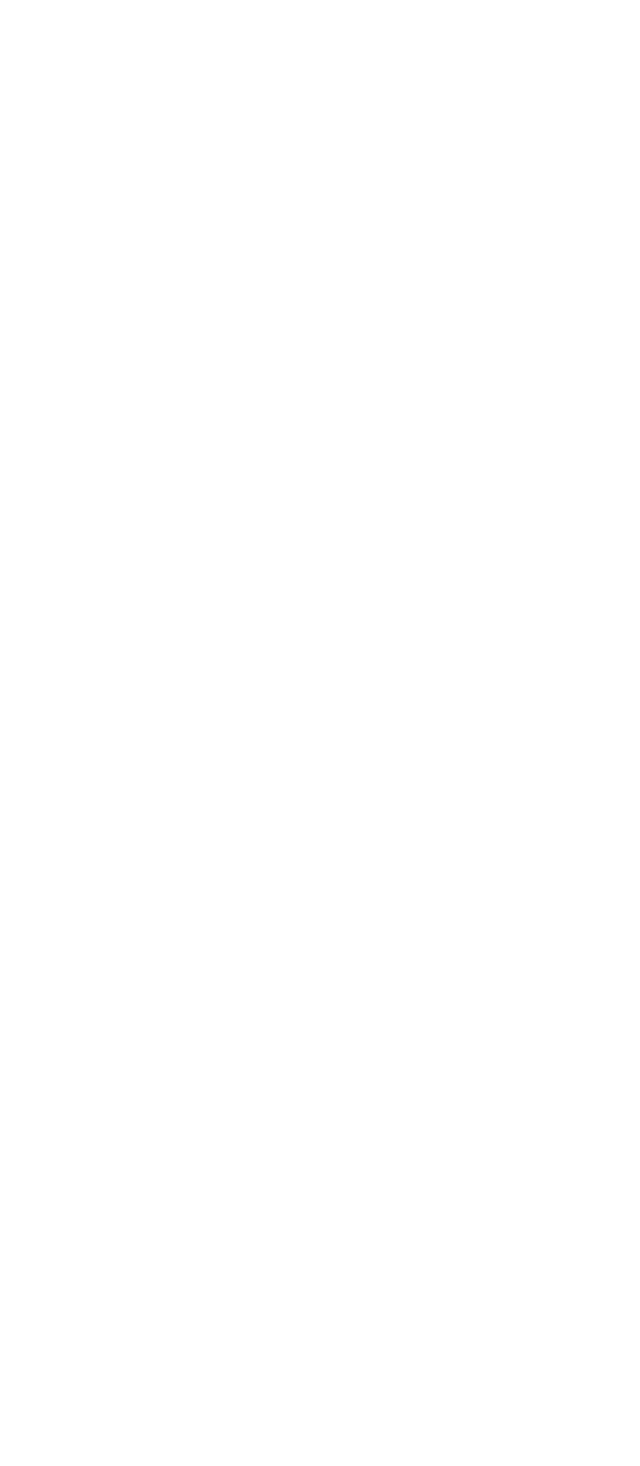
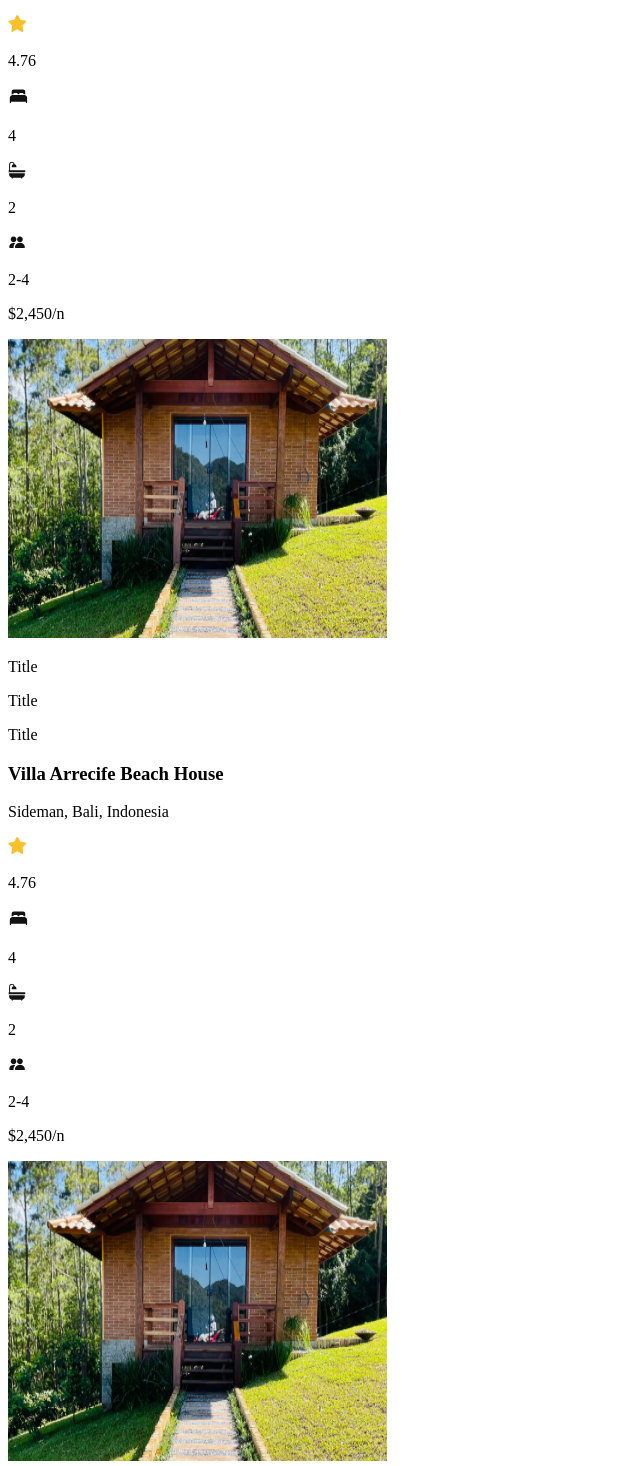
Before and after one commit to Khaled-Omar-Hassan/alx-project-0x00-setup, a Next.js app in the folder alx-project-0x00/: page /landing in a window 1280 px wide. Shown: the part 564-2030 px from the top of the page, without its empty margins (0-640 px from the left). Before the commit the page ends 800 px from the top, so only its background shows below. Built offline with nearby package versions, Linux system fonts and the light colour scheme.

Commit message:
use components

```diff
--- a/alx-project-0x00/pages/landing.tsx
+++ b/alx-project-0x00/pages/landing.tsx
@@ -1,7 +1,12 @@
+import Card from "@/components/Card"
+
 const Landing: React.FC = () => {
     return (
         <div>
             <h1 className=" text-xl font-extralight">Landing Page</h1>
+            <Card />
+            <Card />
+            <Card />
         </div>
     )
 }
```
Also changed, not shown: alx-project-0x00/public/assets/house.png (added), alx-project-0x00/public/assets/star.png (added).
